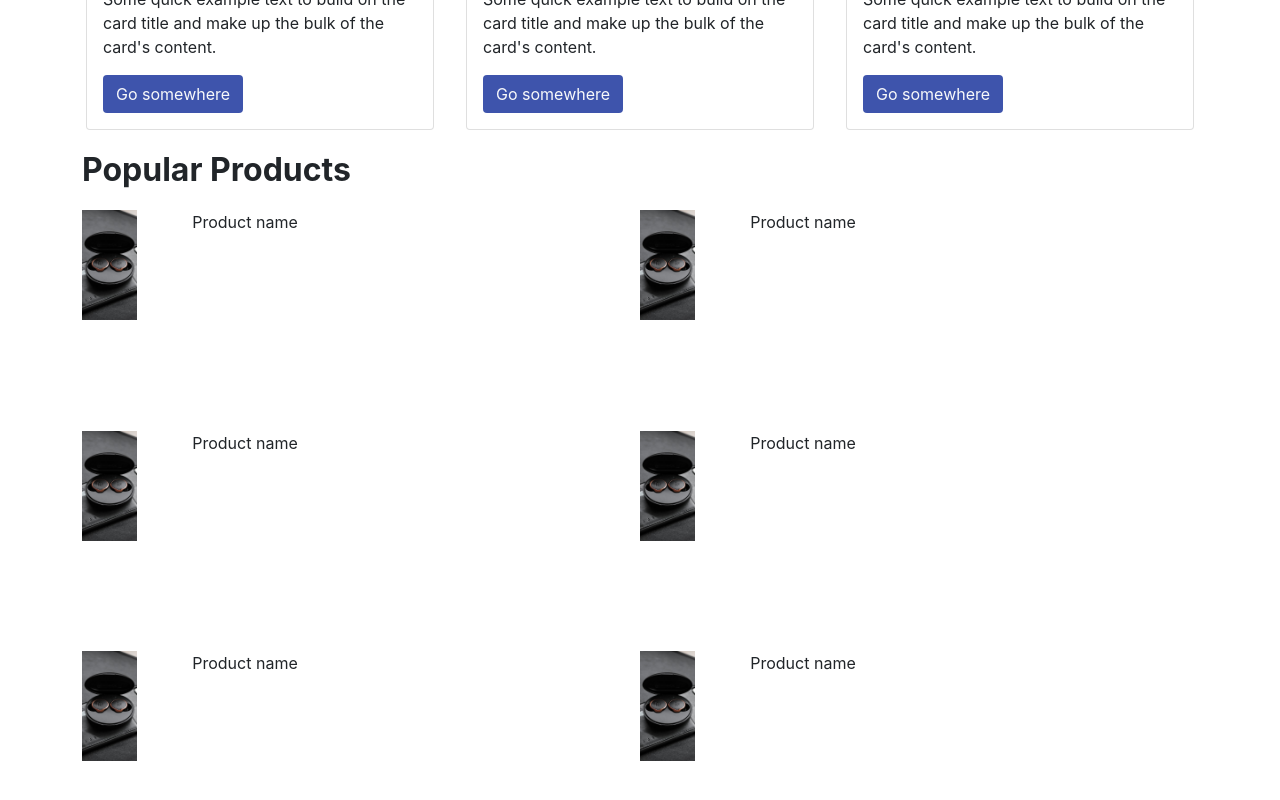
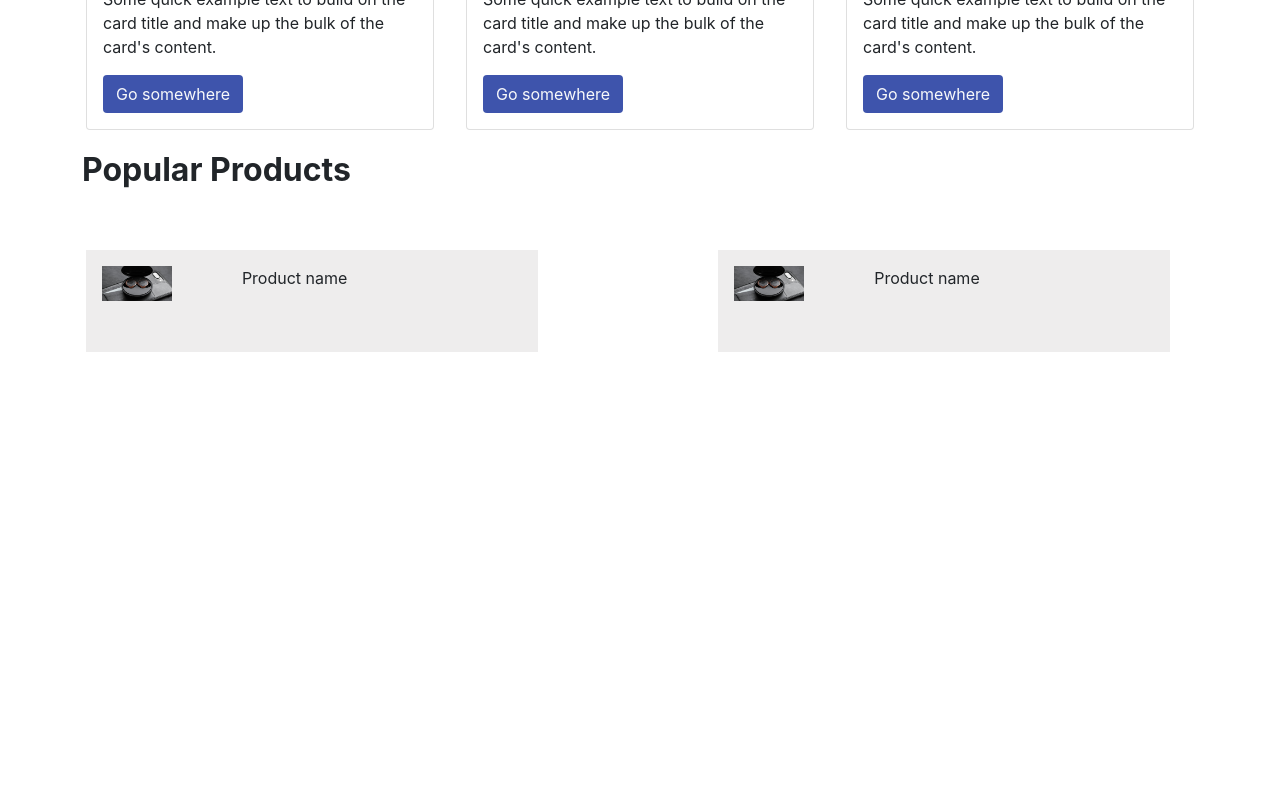
Before and after one commit to samueldobi/Ecommerce-react-app, a React (Create React App) app: page / in a window 1280 px wide. Shown: the part 1391-2191 px from the top of the page. After the commit the page ends 1783 px from the top, so only its background shows below. Built offline with nearby package versions, Linux system fonts and the light colour scheme.

Commit message:
fixed popular component layout issues

```diff
--- a/src/components/Popular.js
+++ b/src/components/Popular.js
@@ -8,53 +8,17 @@ const Popular = () => {
     <div className="">
         <Container className="popular">
                 <p className="fs-2 fw-bold">Popular Products</p>
-                <Row className=" col-12">
-                    <div className="col-12 col-lg-6 d-flex">
-                      <div className="popular-img">
+                <Row className=" col-12 p-3 d-flex justify-content-between">
+                    <div className="col-12 col-lg-5 d-flex product-box p-3 my-4">
+                      <div className="popular-img col-4">
                         <img src={gadgets.gadget1} alt="" className="img-fluid " />
                       </div>
                       <div className="popular-text">
                         Product name
                       </div>
                     </div>
-                    <div className="col-12 col-lg-6 d-flex">
-                    <div className="popular-img">
-                        <img src={gadgets.gadget1} alt="" className="img-fluid " />
-                      </div>
-                      <div className="popular-text">
-                        Product name
-                      </div>
-                    </div>
-                </Row>
-                <Row className=" col-12">
-                    <div className="col-12 col-lg-6 d-flex">
-                      <div className="popular-img">
-                        <img src={gadgets.gadget1} alt="" className="img-fluid " />
-                      </div>
-                      <div className="popular-text">
-                        Product name
-                      </div>
-                    </div>
-                    <div className="col-12 col-lg-6 d-flex">
-                    <div className="popular-img">
-                        <img src={gadgets.gadget1} alt="" className="img-fluid " />
-                      </div>
-                      <div className="popular-text">
-                        Product name
-                      </div>
-                    </div>
-                </Row>
-                <Row className=" col-12">
-                    <div className="col-12 col-lg-6 d-flex">
-                      <div className="popular-img">
-                        <img src={gadgets.gadget1} alt="" className="img-fluid " />
-                      </div>
-                      <div className="popular-text">
-                        Product name
-                      </div>
-                    </div>
-                    <div className="col-12 col-lg-6 d-flex">
-                    <div className="popular-img">
+                    <div className="col-12 col-lg-5 d-flex product-box p-3 my-4 ">
+                    <div className="popular-img col-4">
                         <img src={gadgets.gadget1} alt="" className="img-fluid " />
                       </div>
                       <div className="popular-text">
@@ -63,6 +27,8 @@ const Popular = () => {
                     </div>
                 </Row>
 
+
+
         </Container>
     </div>
   )
--- a/src/index.css
+++ b/src/index.css
@@ -58,3 +58,6 @@ code {
   width: 50%;
   height: 50%;
 }
+.product-box{
+  background-color: #EEEDED;
+}
```
